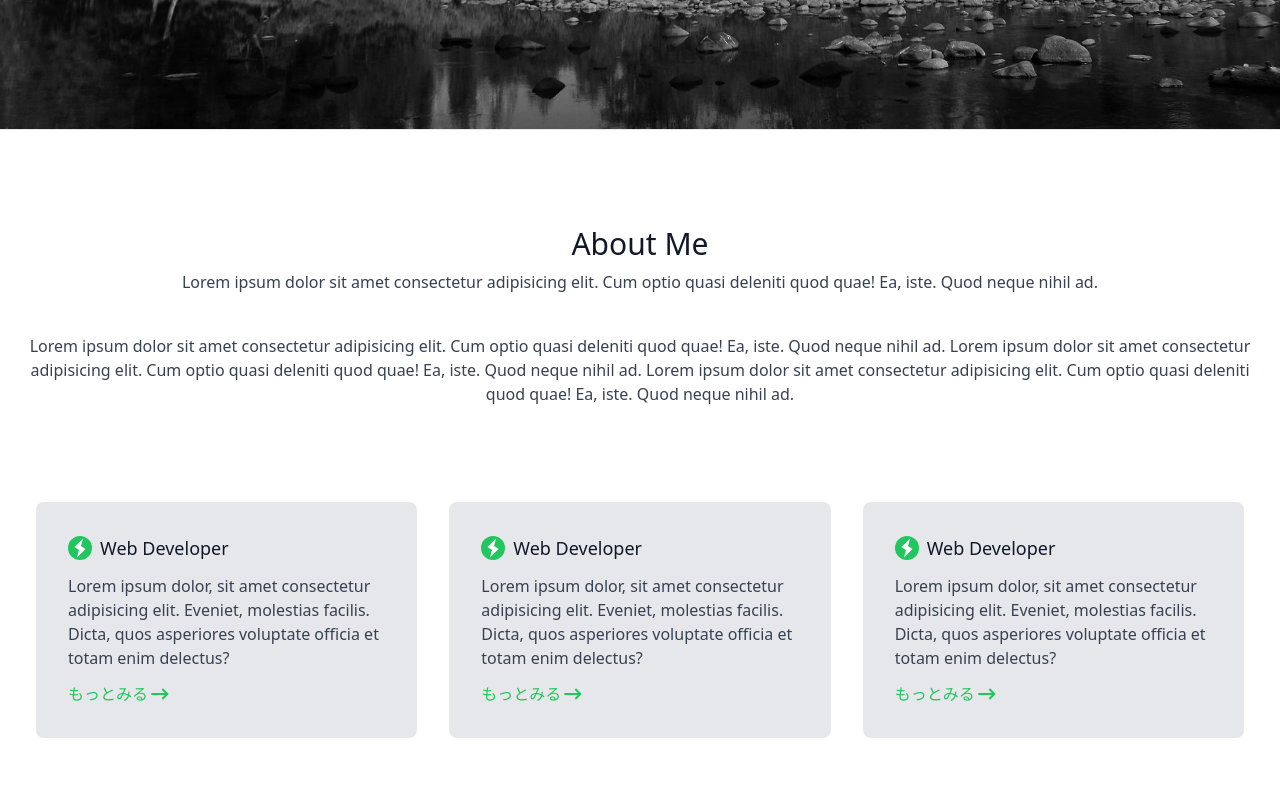
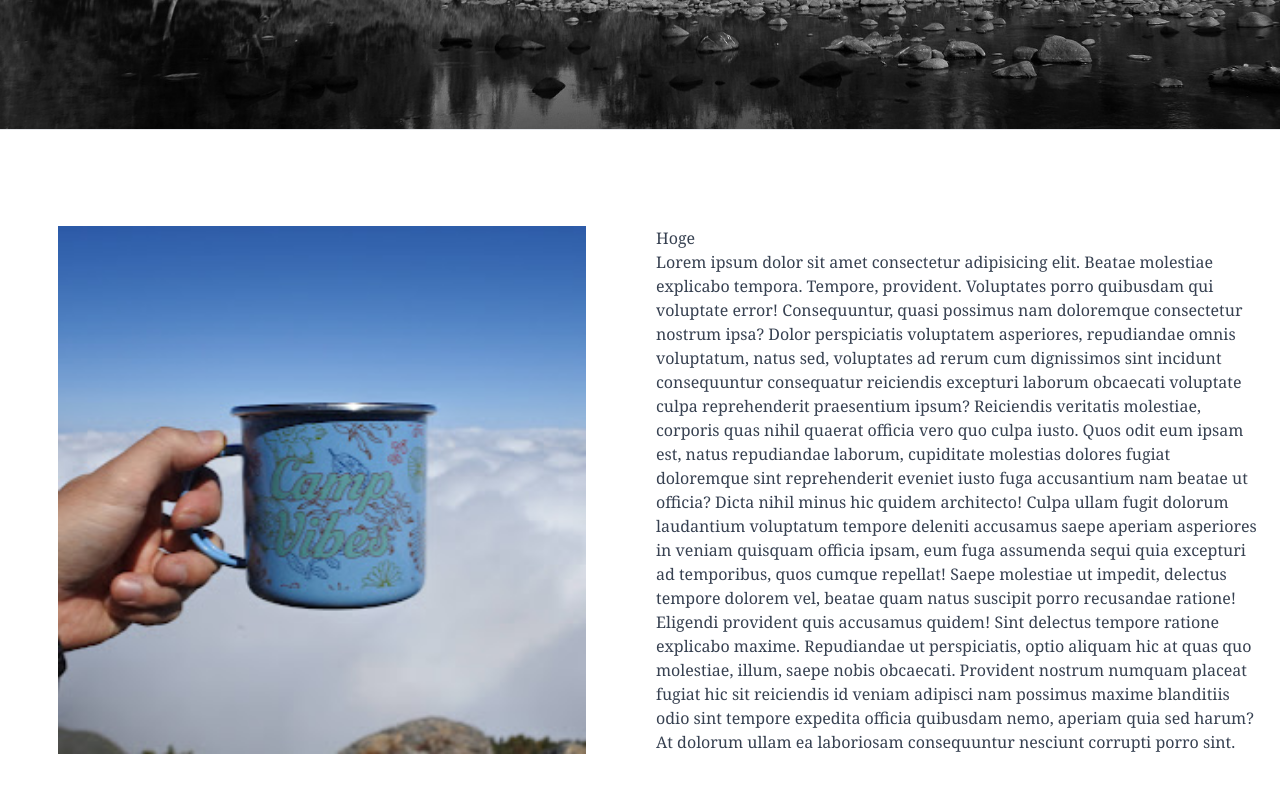
Before and after one commit to ingk-18/portfolio-v2, a React (Vite) app: page / in a window 1280 px wide. Shown: the part 740-1540 px from the top of the page. Built offline with nearby package versions, Linux system fonts and the light colour scheme.

Commit message:
自己PRセクション開始

```diff
--- a/src/App.jsx
+++ b/src/App.jsx
@@ -59,6 +59,44 @@ function App() {
         </div>
       </section>
 
+      <section className="text-gray-700 border-t border-gray-200 min-h-screen">
+        <div className="container flex py-24 px-5 mx-auto">
+          <div className="md:w-1/2 flex justify-center lg:pr-4 md:pr-2">
+            <img src="./img/icon.jpg" alt="" />
+          </div>
+          <div className="md:w-1/2 font-serif lg:pl-4 md:pl-2">
+            <h1>Hoge</h1>
+            <p>
+              Lorem ipsum dolor sit amet consectetur adipisicing elit. Beatae
+              molestiae explicabo tempora. Tempore, provident. Voluptates porro
+              quibusdam qui voluptate error! Consequuntur, quasi possimus nam
+              doloremque consectetur nostrum ipsa? Dolor perspiciatis voluptatem
+              asperiores, repudiandae omnis voluptatum, natus sed, voluptates ad
+              rerum cum dignissimos sint incidunt consequuntur consequatur
+              reiciendis excepturi laborum obcaecati voluptate culpa
+              reprehenderit praesentium ipsum? Reiciendis veritatis molestiae,
+              corporis quas nihil quaerat officia vero quo culpa iusto. Quos
+              odit eum ipsam est, natus repudiandae laborum, cupiditate
+              molestias dolores fugiat doloremque sint reprehenderit eveniet
+              iusto fuga accusantium nam beatae ut officia? Dicta nihil minus
+              hic quidem architecto! Culpa ullam fugit dolorum laudantium
+              voluptatum tempore deleniti accusamus saepe aperiam asperiores in
+              veniam quisquam officia ipsam, eum fuga assumenda sequi quia
+              excepturi ad temporibus, quos cumque repellat! Saepe molestiae ut
+              impedit, delectus tempore dolorem vel, beatae quam natus suscipit
+              porro recusandae ratione! Eligendi provident quis accusamus
+              quidem! Sint delectus tempore ratione explicabo maxime.
+              Repudiandae ut perspiciatis, optio aliquam hic at quas quo
+              molestiae, illum, saepe nobis obcaecati. Provident nostrum numquam
+              placeat fugiat hic sit reiciendis id veniam adipisci nam possimus
+              maxime blanditiis odio sint tempore expedita officia quibusdam
+              nemo, aperiam quia sed harum? At dolorum ullam ea laboriosam
+              consequuntur nesciunt corrupti porro sint.
+            </p>
+          </div>
+        </div>
+      </section>
+      {/* about me バックアップ・カード */}
       <section className="text-gray-700 border-t border-gray-200">
         <div className="container px-5 py-24 mx-auto">
           <div className="text-center mb-20">
```
